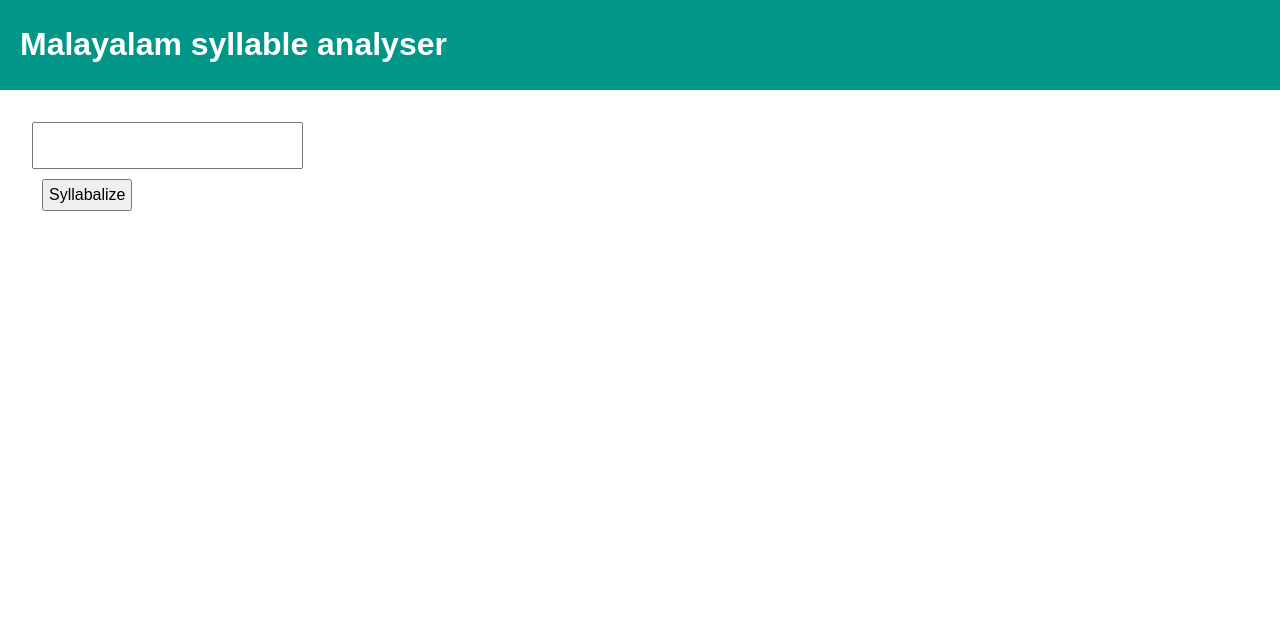
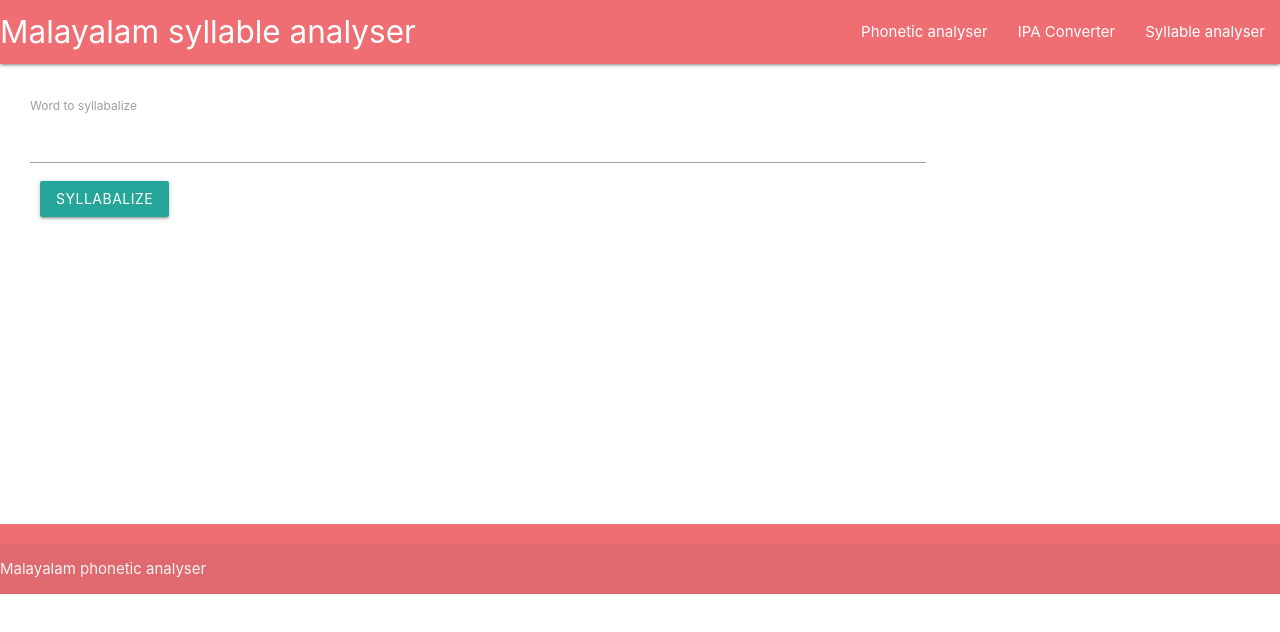
Before and after one commit to santhoshtr/malayalam-syllable-analyser, a website: page web/index.html in a window 1280 px wide. Drawn offline with nearby package versions, Linux system fonts and the light colour scheme.

Commit message:
Style use materialize css

```diff
--- a/web/css/style.css
+++ b/web/css/style.css
@@ -1,33 +1,8 @@
-body {
-    font-family: 'Manjari', sans-serif;
-    margin: 0;
-    padding: 0;
+.container {
+    margin: 2em;
+    min-height: 50vh;
 }
 
-header {
-    text-align: left;
-    padding: 5px 20px;
-    background-color: #009688;
-    position: sticky;
-    top: 0;
-    color: #fff;
-    z-index: 10;
-}
-
-a, h2 {
-    color: #2196f3;
-}
-
-.container {
-    margin: 2em;
-    background: #fff;
-}
-
-.content {
-    padding: 10px;
-    font-size: 1.2em;
-    line-height: 1.2em;
-}
 
 .actions {
     padding: 10px;
@@ -37,11 +12,6 @@ a, h2 {
     color: red;
 }
 
-#syllabalize {
-    font-size: 1em;
-    padding: 5px;
-}
-
 .syllable {
     border-right: 1px solid grey;
     padding: 2px;
--- a/web/index.html
+++ b/web/index.html
@@ -3,21 +3,36 @@
 <head>
 <meta charset="UTF-8">
 <title>Malayalam syllable analyser</title>
+<link rel="stylesheet" href="https://cdnjs.cloudflare.com/ajax/libs/materialize/0.98.2/css/materialize.min.css">
 <link rel="stylesheet" href="css/style.css">
+
 </head>
 
 <body>
-    <header>
-    <h1>Malayalam syllable analyser</h1>
+    <header >
+            <nav>
+                    <a href="#" class="brand-logo">Malayalam syllable analyser</a>
+                    <ul id="nav-mobile" class="right hide-on-med-and-down">
+                            <li><a class="selected" href="#">Phonetic analyser</a></li>
+                            <li><a class="selected" href="#">IPA Converter</a></li>
+                            <li><a class="selected" href="syllables/web/">Syllable analyser</a></li>
+                    </ul> <!-- cd-tabs-navigation -->
+            </nav>
     </header>
     <div class="container">
-        <input class='content'></input>
+        <label for="word_to_syllabalize">Word to syllabalize</label>
+        <input id="word_to_syllabalize" class='content'></input>
         <div class='actions'>
-            <button id='syllabalize'>Syllabalize</button>
+            <a class="waves-effect waves-light btn" id='syllabalize'>Syllabalize</a>
         </div>
         <div class='result'></div>
         <div class='error'></div>
     </div>
+    <footer class="page-footer">
+        <div class="footer-copyright">
+                <a class="grey-text text-lighten-4 right" href="https://github.com/kavyamanohar/ml-phonetic-analyser">Malayalam phonetic analyser</a>
+        </div>
+    </footer>
     <script src='https://cdnjs.cloudflare.com/ajax/libs/jquery/3.1.1/jquery.min.js'></script>
     <script src='../lib/malayalam-syllables.js'></script>
     <script src="js/index.js"></script>
--- a/web/js/index.js
+++ b/web/js/index.js
@@ -15,6 +15,6 @@ $("#syllabalize").click(function() {
 function showResults(result) {
     var $result = $(".result").empty();
     for (var i = 0; i < result.length; i++) {
-        $result.append($("<span>").addClass("syllable").text(result[i]));
+        $result.append($("<span>").addClass("chip").text(result[i]));
     }
 }
```
